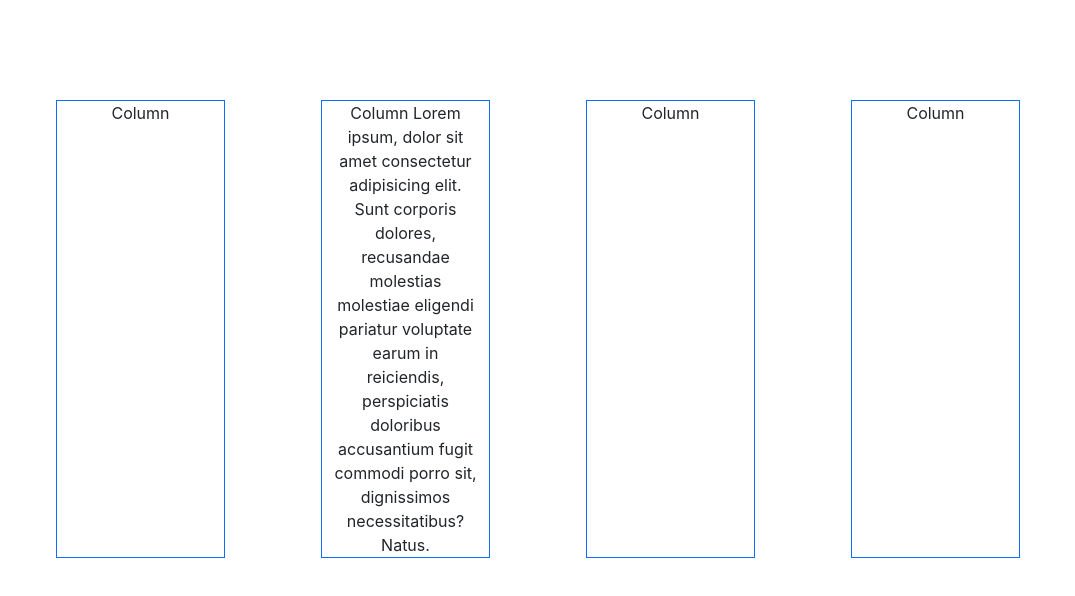
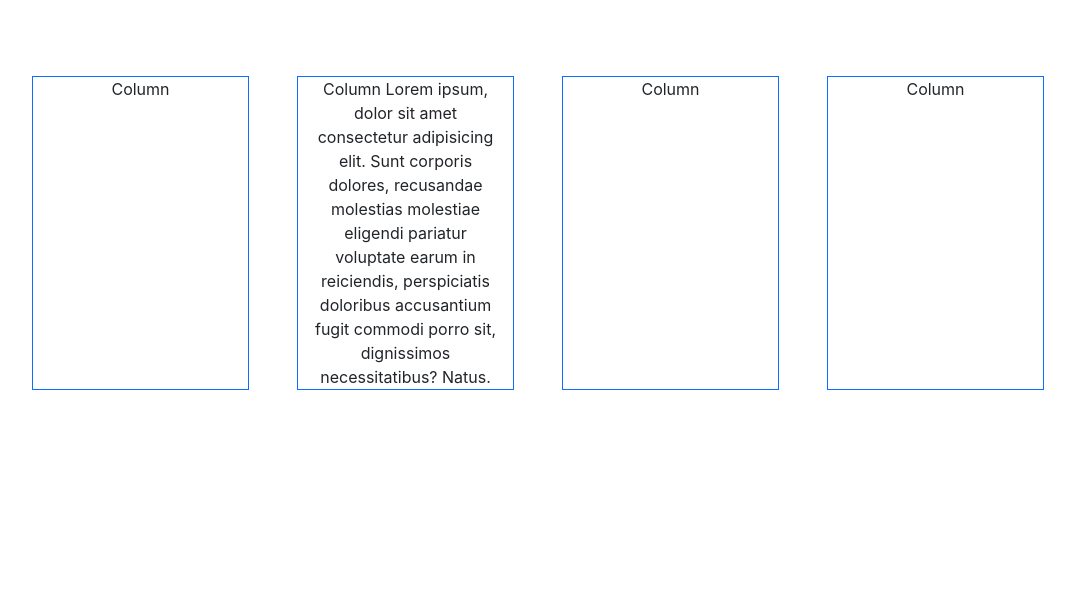
Before and after one commit to Morales-73/Kanban, a React (Create React App) app: page / in a window 1280 px wide. Shown: the top 596 px of the page, without its empty margins (102-1177 px from the left). Built offline with nearby package versions, Linux system fonts and the light colour scheme; the HTML template or start-up script is replaced by a standard one.

Commit message:
Update Columna.jsx
margin-4

```diff
--- a/src/components/Columna.jsx
+++ b/src/components/Columna.jsx
@@ -5,18 +5,18 @@ const Columna = () => {
     <>
           <div className="container text-center p-1">
               <div class="row p-5">
-                  <div class="col border border-primary pl-1 pr-1 m-5">
+                  <div class="col border border-primary pl-1 pr-1 m-4">
                       Column
                   </div>
-                  <div class="col border border-primary pl-1 pr-1 m-5">
+                  <div class="col border border-primary pl-1 pr-1 m-4">
                       Column
 
                       Lorem ipsum, dolor sit amet consectetur adipisicing elit. Sunt corporis dolores, recusandae molestias molestiae eligendi pariatur voluptate earum in reiciendis, perspiciatis doloribus accusantium fugit commodi porro sit, dignissimos necessitatibus? Natus.
                   </div>
-                  <div class="col border border-primary pl-1 pr-1 m-5">
+                  <div class="col border border-primary pl-1 pr-1 m-4">
                       Column
                   </div>
-                  <div class="col border border-primary pl-1 pr-1 m-5">
+                  <div class="col border border-primary pl-1 pr-1 m-4">
                       Column
                   </div>
               </div>
```
